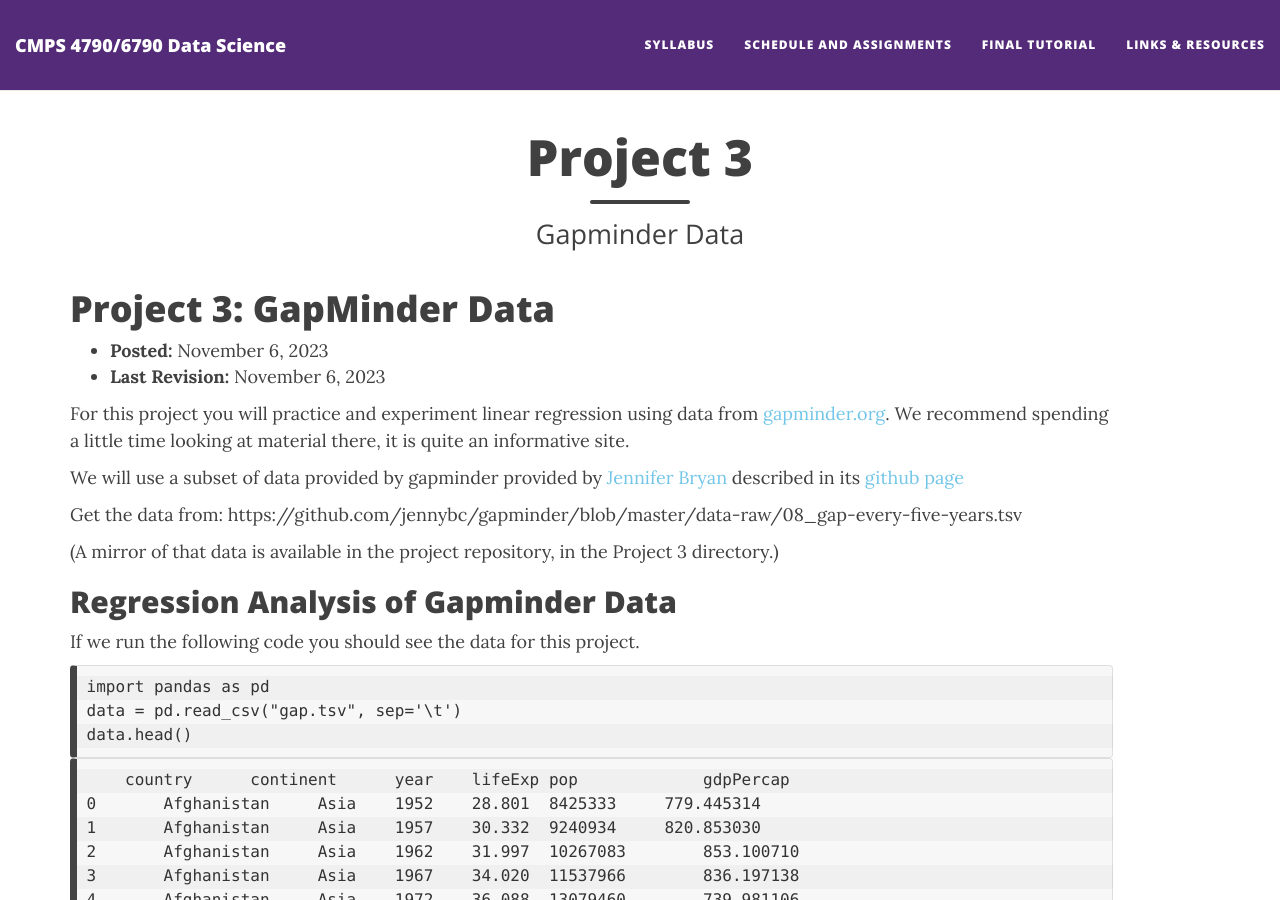
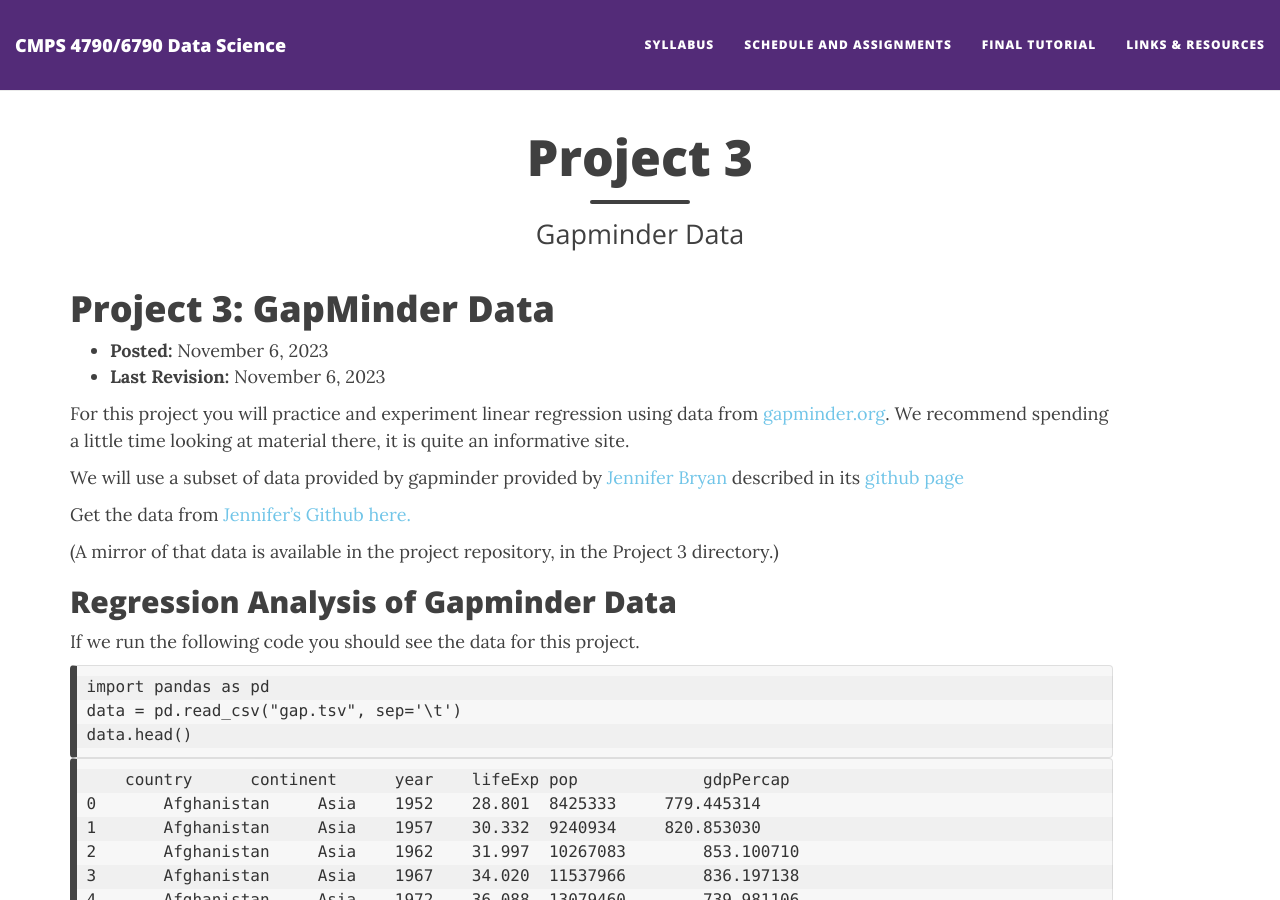
Before and after one commit to nmattei/cmps6790, a Jekyll site: the page built from _projects/Project3/Project3.md, in a window 1280 px wide and 900 px high. Built offline with Jekyll 4.4.1, drawn with Linux system fonts in a browser that asks for light colours; nearby versions of some CDN libraries.

Commit message:
project 3 fix

```diff
--- a/_projects/Project3/Project3.md
+++ b/_projects/Project3/Project3.md
@@ -14,7 +14,7 @@ For this project you will practice and experiment linear regression using data f
 
 We will use a subset of data provided by gapminder provided by [Jennifer Bryan](https://jennybryan.org/) described in its [github page](https://github.com/jennybc/gapminder)
 
-Get the data from: https://github.com/jennybc/gapminder/blob/master/data-raw/08_gap-every-five-years.tsv
+Get the data from [Jennifer's Github here.](https://github.com/jennybc/gapminder/blob/master/data-raw/08_gap-every-five-years.tsv)
 
 (A mirror of that data is available in the project repository, in the Project 3 directory.)
 
```
